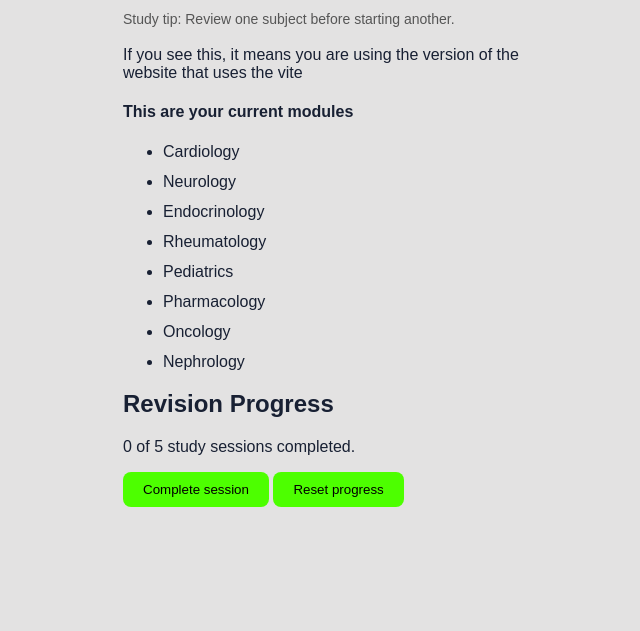
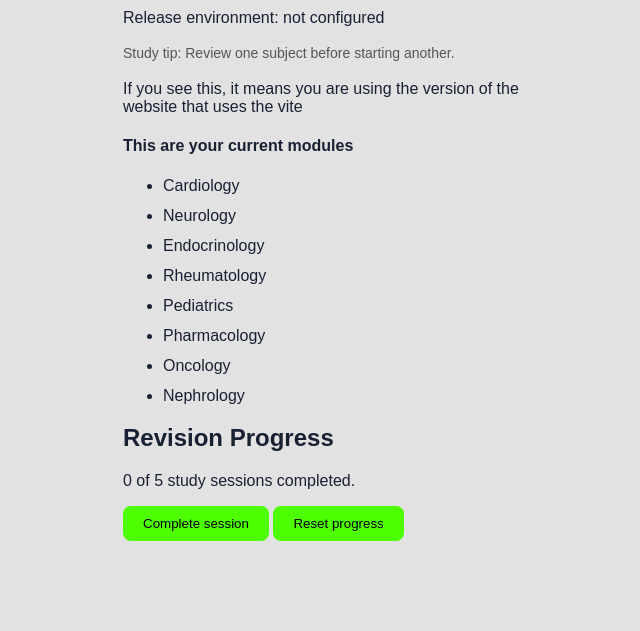
Before and after one commit to aymentech45-bit/study-plan, a website built with Vite: page index.html in a window 1280 px wide. Shown: the part 169-800 px from the top of the page, without its empty margins (307-947 px from the left). Built offline with nearby package versions, Linux system fonts and the light colour scheme.

Commit message:
Declare Node version and display release environment

```diff
--- a/index.html
+++ b/index.html
@@ -12,10 +12,14 @@
   <body>
     <main class="container">
       <h1>Medical Study Overview version 02</h1>
+      <p id="release-label"></p>
       <p class="study-tip">
         Study tip: Review one subject before starting another.
       </p>
-      <p>If you see this, it means you are using the version of the website that uses the vite</p>
+      <p>
+        If you see this, it means you are using the version of the website that
+        uses the vite
+      </p>
       <h4>This are your current modules</h4>
 
       <ul>
@@ -33,9 +37,7 @@
         <p id="revision-count">0 of 5 study sessions completed.</p>
 
         <button type="button" id="complete-session">Complete session</button>
-        <button type="button" id="reset-progress">
-  Reset progress
-</button>
+        <button type="button" id="reset-progress">Reset progress</button>
       </section>
     </main>
     <script type="module" src="/progress.js"></script>
--- a/package.json
+++ b/package.json
@@ -22,5 +22,8 @@
   "homepage": "https://github.com/aymentech45-bit/study-plan#readme",
   "devDependencies": {
     "vite": "^8.3.4"
+  },
+  "engines": {
+    "node": "22.x"
   }
 }
--- a/progress.js
+++ b/progress.js
@@ -14,8 +14,7 @@ let completed = Number.isFinite(saved)
 
 // 2. Update the interface
 function renderProgress() {
-  counter.textContent =
-    `${completed} of ${total} study sessions completed.`;
+  counter.textContent = `${completed} of ${total} study sessions completed.`;
 
   button.disabled = completed >= total;
 }
@@ -41,3 +40,10 @@ resetButton.addEventListener("click", () => {
 
 // 4. Display recovered progress on page load
 renderProgress();
+const releaseLabel = document.getElementById("release-label");
+
+if (releaseLabel) {
+  const environment = import.meta.env.VITE_RELEASE_LABEL ?? "not configured";
+
+  releaseLabel.textContent = `Release environment: ${environment}`;
+}
```
Also changed, not shown: 1 other file.
